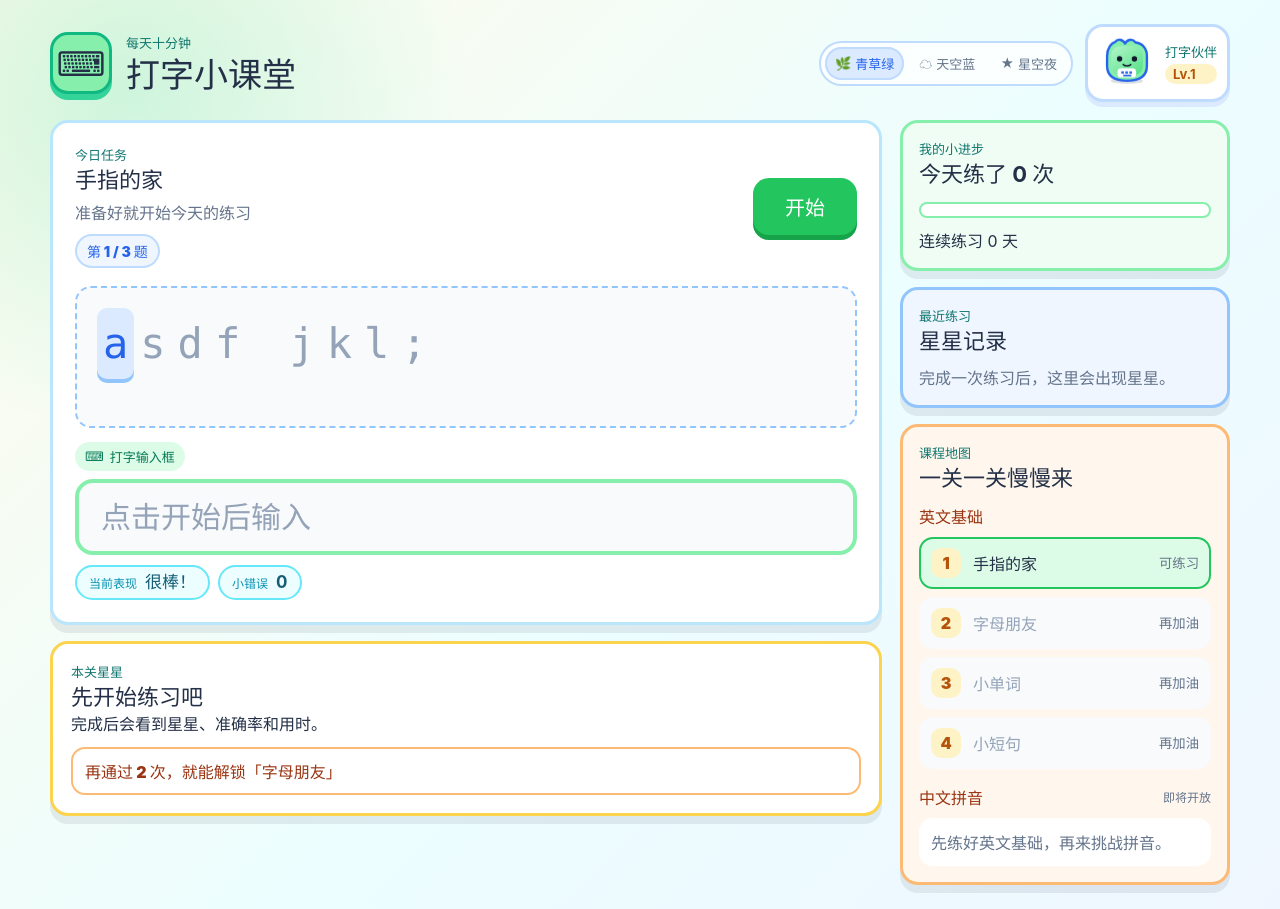
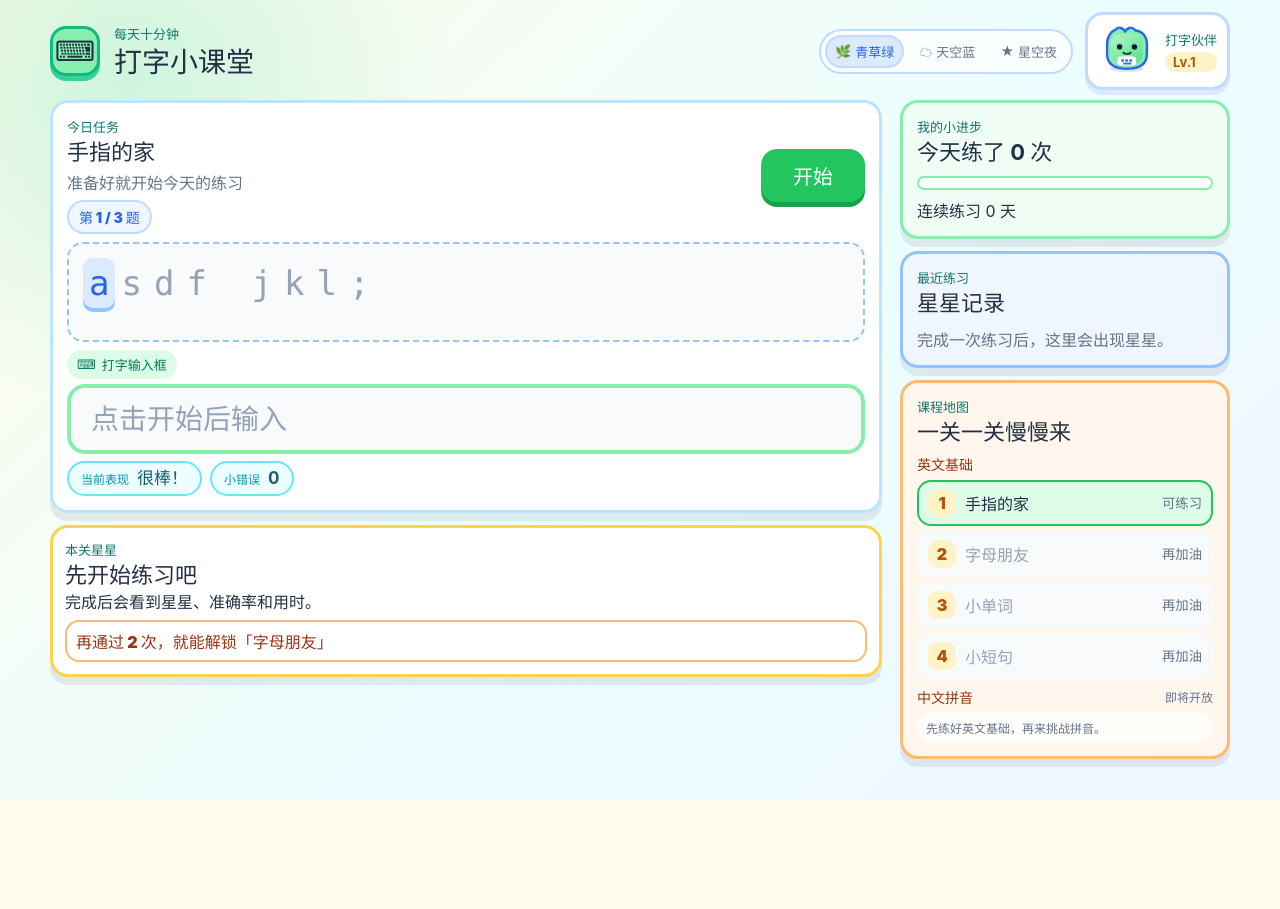
Before and after one commit to zhouzhih/typing-beginner, a React (Vite) app: page / in a window 1280 px wide. After the commit the page ends 800 px from the top, so only its background shows below. Built offline with nearby package versions, Linux system fonts and the light colour scheme.

Commit message:
feat: compact app height layout

```diff
--- a/src/components/PracticePanel.tsx
+++ b/src/components/PracticePanel.tsx
@@ -31,7 +31,7 @@ export function PracticePanel({
 
   useEffect(() => {
     if (isPracticing) {
-      inputRef.current?.focus()
+      inputRef.current?.focus({ preventScroll: true })
     }
   }, [isPracticing, prompt])
 
--- a/src/components/ProgressSummary.tsx
+++ b/src/components/ProgressSummary.tsx
@@ -11,7 +11,7 @@ function renderStars(stars: number): string {
 
 export function ProgressSummary({ records }: ProgressSummaryProps) {
   const streak = getPracticeStreak(records)
-  const recentRecords = getRecentRecords(records, 3)
+  const recentRecords = getRecentRecords(records, 2)
   const todayKey = new Date().toISOString().slice(0, 10)
   const todayCount = records.filter((record) => record.completedAt.slice(0, 10) === todayKey).length
 
--- a/src/components/ResultCard.tsx
+++ b/src/components/ResultCard.tsx
@@ -25,9 +25,18 @@ export function ResultCard({ result, saveWarning, unlockHint, onRetry }: ResultC
 
   return (
     <section className="result-card" aria-live="polite">
-      <div className="section-label">本关星星</div>
-      <div className="big-stars">{renderStars(result.stars)}</div>
-      <h2>{result.passed ? '闯关成功！' : '再练一次就更稳了'}</h2>
+      <div className="result-summary">
+        <div>
+          <div className="section-label">本关星星</div>
+          <div className="result-title-row">
+            <div className="big-stars">{renderStars(result.stars)}</div>
+            <h2>{result.passed ? '闯关成功！' : '再练一次就更稳了'}</h2>
+          </div>
+        </div>
+        <button className="secondary-button" onClick={onRetry} type="button">
+          再练一次
+        </button>
+      </div>
       <div className="result-grid">
         <span>准确率 {result.accuracy}%</span>
         <span>小错误 {result.mistakes}</span>
@@ -35,9 +44,6 @@ export function ResultCard({ result, saveWarning, unlockHint, onRetry }: ResultC
       </div>
       <p className="unlock-hint">{unlockHint}</p>
       {saveWarning ? <p className="warning-text">{saveWarning}</p> : null}
-      <button className="secondary-button" onClick={onRetry} type="button">
-        再练一次
-      </button>
     </section>
   )
 }
--- a/src/styles/global.css
+++ b/src/styles/global.css
@@ -50,7 +50,7 @@ button:disabled {
 
 .app-shell {
   min-height: 100vh;
-  padding: 24px;
+  padding: 12px 20px;
   background:
     radial-gradient(circle at 10% 10%, rgba(110, 231, 183, 0.32), transparent 24%),
     linear-gradient(135deg, #fffbeb 0%, #ecfeff 54%, #eff6ff 100%);
@@ -90,7 +90,7 @@ button:disabled {
   align-items: center;
   gap: 14px;
   max-width: 1180px;
-  margin: 0 auto 18px;
+  margin: 0 auto 10px;
 }
 
 .top-actions {
@@ -102,14 +102,14 @@ button:disabled {
 
 .brand-mark {
   display: grid;
-  width: 62px;
-  height: 62px;
+  width: 50px;
+  height: 50px;
   place-items: center;
   border: 3px solid #10b981;
-  border-radius: 18px;
+  border-radius: 16px;
   background: #86efac;
-  box-shadow: 0 6px 0 #34d399;
-  font-size: 34px;
+  box-shadow: 0 5px 0 #34d399;
+  font-size: 28px;
 }
 
 .theme-sky .brand-mark {
@@ -141,7 +141,7 @@ p {
 
 h1 {
   color: var(--ink);
-  font-size: 34px;
+  font-size: 28px;
   line-height: 1.1;
 }
 
@@ -501,7 +501,7 @@ h2 {
 .right-column,
 .progress-column {
   display: grid;
-  gap: 16px;
+  gap: 12px;
 }
 
 .practice-card,
@@ -514,7 +514,7 @@ h2 {
 }
 
 .practice-card {
-  padding: 22px;
+  padding: 14px;
 }
 
 .practice-header {
@@ -522,17 +522,17 @@ h2 {
   align-items: center;
   justify-content: space-between;
   gap: 16px;
-  margin-bottom: 18px;
+  margin-bottom: 8px;
 }
 
 .practice-header p {
   color: var(--muted);
-  margin-top: 6px;
+  margin-top: 4px;
 }
 
 .practice-header .prompt-meta {
   display: inline-flex;
-  margin-top: 10px;
+  margin-top: 6px;
   border: 2px solid #bfdbfe;
   border-radius: 999px;
   background: #eff6ff;
@@ -554,24 +554,24 @@ h2 {
 
 .start-button {
   min-width: 104px;
-  padding: 14px 22px;
+  padding: 12px 20px;
   font-size: 20px;
 }
 
 .secondary-button {
-  padding: 11px 16px;
+  padding: 10px 14px;
   font-size: 16px;
 }
 
 .prompt-box {
-  min-height: 142px;
+  min-height: 100px;
   border: 2px dashed #93c5fd;
   border-radius: 16px;
   background: #f8fafc;
-  padding: 20px;
+  padding: 14px;
   font-family: ui-monospace, SFMono-Regular, Menlo, Monaco, Consolas, monospace;
-  font-size: 42px;
-  line-height: 1.65;
+  font-size: 34px;
+  line-height: 1.42;
 }
 
 .prompt-char {
@@ -601,7 +601,7 @@ h2 {
 .typing-label {
   display: inline-flex;
   align-items: center;
-  margin: 14px 0 8px;
+  margin: 8px 0 5px;
   border-radius: 999px;
   background: var(--green-soft);
   color: #047857;
@@ -617,15 +617,15 @@ h2 {
 
 .typing-input {
   width: 100%;
-  height: 76px;
+  height: 70px;
   border: 4px solid #86efac;
   border-radius: 18px;
   outline: none;
-  padding: 0 22px;
+  padding: 0 20px;
   color: #0f172a;
   background: linear-gradient(180deg, #ffffff 0%, #f0fdf4 100%);
   box-shadow: inset 0 0 0 2px rgba(255, 255, 255, 0.9), 0 7px 0 rgba(34, 197, 94, 0.16);
-  font-size: 30px;
+  font-size: 28px;
   font-weight: 800;
 }
 
@@ -652,7 +652,7 @@ h2 {
   display: flex;
   flex-wrap: wrap;
   gap: 8px;
-  margin-top: 10px;
+  margin-top: 7px;
 }
 
 .live-feedback div {
@@ -680,25 +680,38 @@ h2 {
 .result-card {
   border-color: #fcd34d;
   background: #fff7ed;
-  padding: 18px;
+  padding: 12px;
 }
 
 .waiting-result {
   background: #ffffff;
 }
 
+.result-summary {
+  display: flex;
+  align-items: center;
+  justify-content: space-between;
+  gap: 12px;
+}
+
+.result-title-row {
+  display: flex;
+  flex-wrap: wrap;
+  align-items: baseline;
+  gap: 10px;
+}
+
 .big-stars {
   color: var(--yellow);
-  font-size: 38px;
+  font-size: 28px;
   line-height: 1.1;
-  margin: 5px 0;
 }
 
 .result-grid {
   display: grid;
   grid-template-columns: repeat(3, minmax(0, 1fr));
-  gap: 10px;
-  margin: 14px 0;
+  gap: 8px;
+  margin: 7px 0;
 }
 
 .result-grid span {
@@ -707,7 +720,7 @@ h2 {
   border-radius: 14px;
   background: #ffffff;
   color: #9a3412;
-  padding: 12px;
+  padding: 7px 9px;
   font-weight: 900;
 }
 
@@ -718,17 +731,17 @@ h2 {
 }
 
 .unlock-hint {
-  margin-top: 12px;
+  margin-top: 7px;
   border: 2px solid #fdba74;
   border-radius: 14px;
   background: #ffffff;
   color: #9a3412;
-  padding: 10px 12px;
+  padding: 7px 9px;
   font-weight: 900;
 }
 
 .side-card {
-  padding: 16px;
+  padding: 14px;
 }
 
 .progress-card {
@@ -747,12 +760,12 @@ h2 {
 }
 
 .progress-track {
-  height: 16px;
+  height: 14px;
   overflow: hidden;
   border: 2px solid #86efac;
   border-radius: 999px;
   background: #ffffff;
-  margin: 14px 0 10px;
+  margin: 10px 0 8px;
 }
 
 .progress-fill {
@@ -763,9 +776,9 @@ h2 {
 
 .recent-list {
   display: grid;
-  gap: 8px;
+  gap: 7px;
   padding: 0;
-  margin: 12px 0 0;
+  margin: 9px 0 0;
   list-style: none;
 }
 
@@ -775,7 +788,7 @@ h2 {
   gap: 8px;
   border-radius: 12px;
   background: #ffffff;
-  padding: 9px 10px;
+  padding: 7px 9px;
 }
 
 .recent-list strong {
@@ -789,8 +802,8 @@ h2 {
 
 .course-list {
   display: grid;
-  gap: 16px;
-  margin-top: 12px;
+  gap: 8px;
+  margin-top: 8px;
 }
 
 .course-title {
@@ -799,6 +812,7 @@ h2 {
   justify-content: space-between;
   gap: 8px;
   color: #9a3412;
+  font-size: 14px;
   font-weight: 900;
 }
 
@@ -810,21 +824,21 @@ h2 {
 
 .lesson-list {
   display: grid;
-  gap: 8px;
-  margin-top: 9px;
+  gap: 5px;
+  margin-top: 6px;
 }
 
 .lesson-button {
   display: grid;
-  grid-template-columns: 34px 1fr auto;
+  grid-template-columns: 30px 1fr auto;
   align-items: center;
-  gap: 8px;
+  gap: 7px;
   width: 100%;
   border: 2px solid transparent;
   border-radius: 14px;
   background: #ffffff;
   color: var(--ink);
-  padding: 9px 10px;
+  padding: 7px 9px;
   text-align: left;
 }
 
@@ -840,8 +854,8 @@ h2 {
 
 .lesson-badge {
   display: grid;
-  width: 30px;
-  height: 30px;
+  width: 28px;
+  height: 28px;
   place-items: center;
   border-radius: 10px;
   background: #fef3c7;
@@ -855,11 +869,13 @@ h2 {
 }
 
 .coming-soon-panel {
-  margin-top: 9px;
-  border-radius: 14px;
-  background: #ffffff;
+  margin-top: 6px;
+  border-radius: 999px;
+  background: rgba(255, 255, 255, 0.72);
   color: var(--muted);
-  padding: 12px;
+  padding: 6px 9px;
+  font-size: 12px;
+  font-weight: 800;
 }
 
 .theme-space .theme-selector,
```
Also changed, not shown: 2 other files (tests, documents, lock files or other folders).
